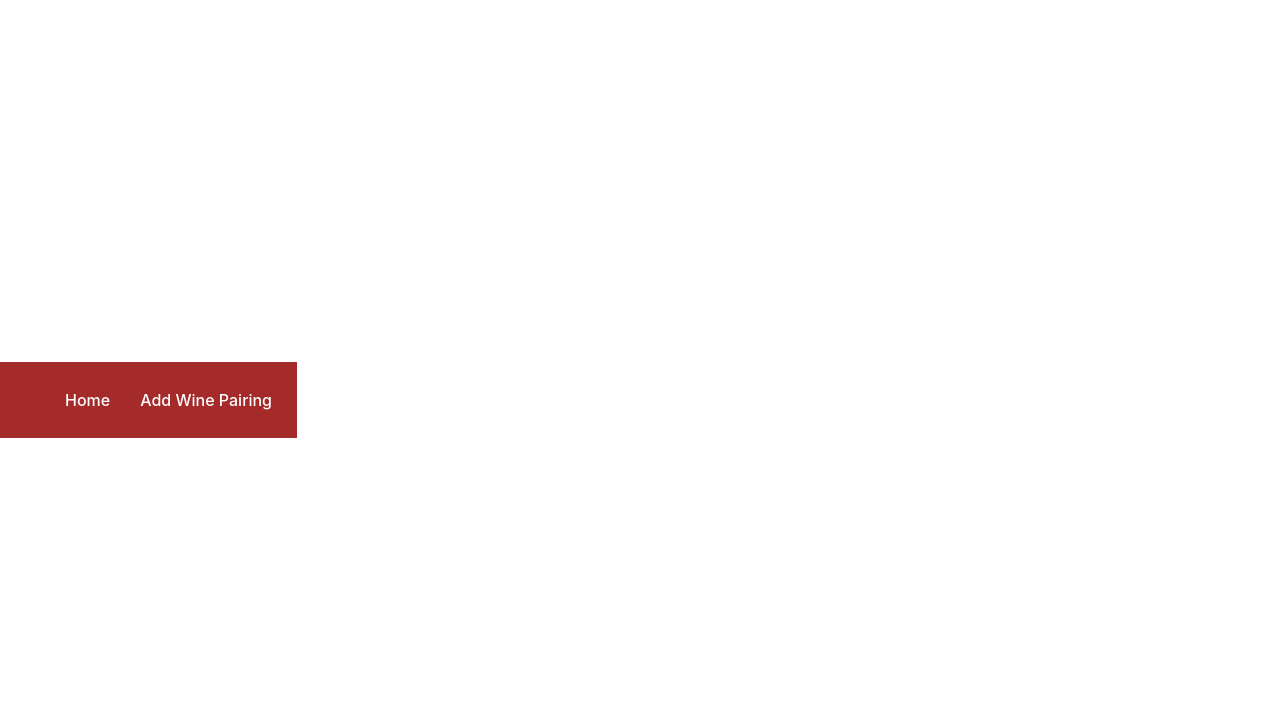
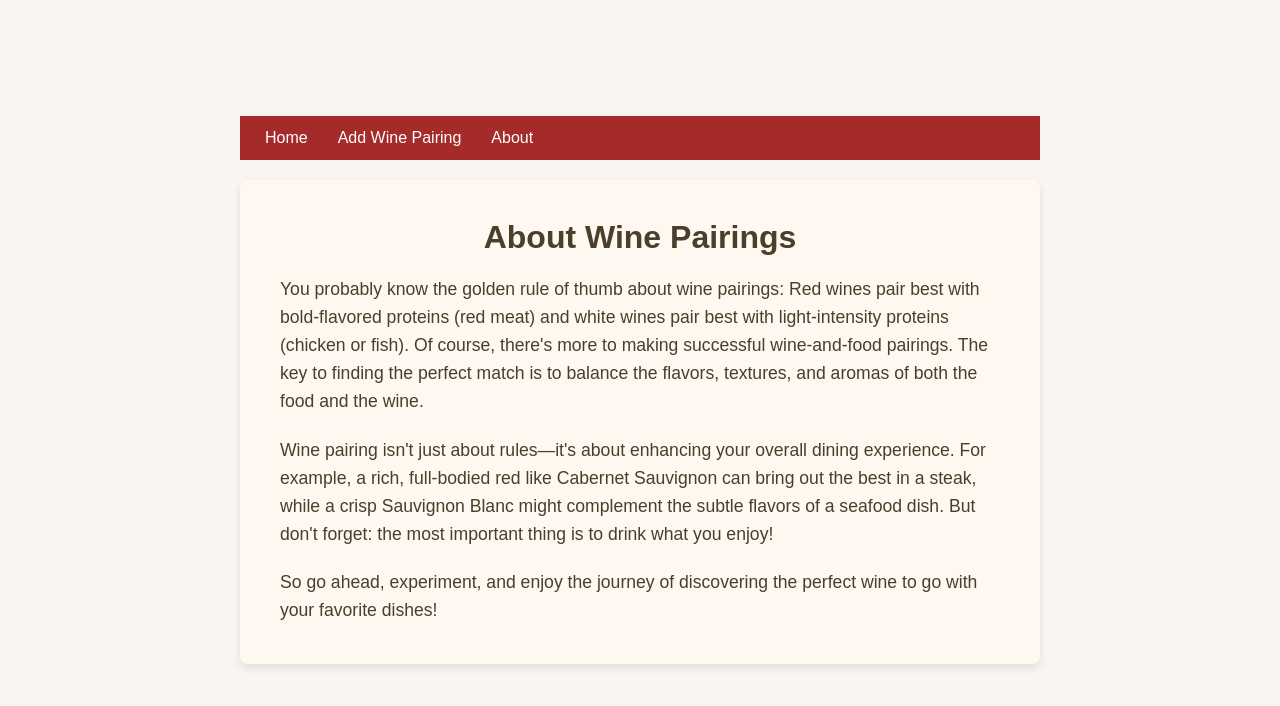
Before and after one commit to PamelaTerrell/PairingYourWineFront, a React (Vite) app: page /about in a window 1280 px wide. Shown: the top 706 px of the page. Built offline with nearby package versions, Linux system fonts and the light colour scheme.

Commit message:
addedAboutPage

```diff
--- a/src/App.jsx
+++ b/src/App.jsx
@@ -2,6 +2,7 @@
 import { BrowserRouter as Router, Routes, Route } from 'react-router-dom';
 import Home from './pages/Home';
 import AddWinePairing from './pages/AddWinePairing';
+import About from './pages/About';
 import Navbar from './components/Navbar';
 
 const App = () => {
@@ -11,6 +12,7 @@
       <Routes>
         <Route path="/" element={<Home />} />
         <Route path="/add" element={<AddWinePairing />} />
+        <Route path="/about" element={<About />} />
       </Routes>
     </Router>
   );
--- /dev/null
+++ b/src/components/Navbar.css
@@ -0,0 +1,21 @@
+/* Navbar.css */
+.navbar {
+    background-color: brown;
+    padding: 10px;
+  }
+
+  .navbar ul {
+    display: flex;
+    list-style-type: none;
+    margin: 0;
+    padding: 0;
+  }
+
+  .navbar li {
+    margin: 0 15px;
+  }
+
+  .navbar a {
+    color: white;
+    text-decoration: none;
+  }
--- a/src/components/Navbar.jsx
+++ b/src/components/Navbar.jsx
@@ -1,19 +1,19 @@
 import React from 'react';
+import './Navbar.css'
 import { Link } from 'react-router-dom';
 
 const Navbar = () => {
   return (
-    <nav style={{ backgroundColor: 'brown', padding: '10px' }}>
-      <ul style={{ display: 'flex', listStyleType: 'none', color: 'white' }}>
-        <li style={{ margin: '0 15px' }}>
-          <Link to="/" style={{ color: 'white', textDecoration: 'none' }}>
-            Home
-          </Link>
+    <nav className="navbar">
+      <ul>
+        <li>
+          <Link to="/">Home</Link>
         </li>
-        <li style={{ margin: '0 15px' }}>
-          <Link to="/add" style={{ color: 'white', textDecoration: 'none' }}>
-            Add Wine Pairing
-          </Link>
+        <li>
+          <Link to="/add">Add Wine Pairing</Link>
+        </li>
+        <li>
+          <Link to="/about">About</Link> {/* Link to the About page */}
         </li>
       </ul>
     </nav>
--- /dev/null
+++ b/src/pages/About.css
@@ -0,0 +1,54 @@
+/* Reset styles */
+* {
+    margin: 0;
+    padding: 0;
+    box-sizing: border-box;
+  }
+
+  body {
+    font-family: Arial, sans-serif;
+    background-color: #f9f5f2;
+    color: #4b3e2b; /* Dark brown */
+  }
+
+  .about-container {
+    background-color: #fff8f0; /* Soft off-white */
+    padding: 40px;
+    border-radius: 8px;
+    box-shadow: 0 4px 8px rgba(0, 0, 0, 0.1);
+    max-width: 800px;
+    margin: 20px auto;
+  }
+
+  .about-container h1 {
+    text-align: center;
+    font-size: 2rem;
+    color: #4b3e2b;
+    margin-bottom: 20px;
+  }
+
+  .about-container p {
+    line-height: 1.6;
+    font-size: 1.1rem;
+    color: #4b3e2b;
+    margin-bottom: 20px;
+  }
+
+  .about-container p:last-child {
+    margin-bottom: 0;
+  }
+
+  /* Responsive design */
+  @media (max-width: 600px) {
+    .about-container {
+      padding: 20px;
+    }
+
+    .about-container h1 {
+      font-size: 1.5rem;
+    }
+
+    .about-container p {
+      font-size: 1rem;
+    }
+  }
--- /dev/null
+++ b/src/pages/About.jsx
@@ -0,0 +1,23 @@
+import React from 'react';
+import './About.css'; // Assuming you will create a corresponding CSS file
+
+const About = () => {
+  return (
+    <div className="about-container">
+      <h1>About Wine Pairings</h1>
+      <p>
+        You probably know the golden rule of thumb about wine pairings: Red wines pair best with bold-flavored proteins (red meat) and white wines pair best with light-intensity proteins (chicken or fish).
+        Of course, there's more to making successful wine-and-food pairings. The key to finding the perfect match is to balance the flavors, textures, and aromas of both the food and the wine.
+      </p>
+      <p>
+        Wine pairing isn't just about rules—it's about enhancing your overall dining experience. For example, a rich, full-bodied red like Cabernet Sauvignon can bring out the best in a steak, while a crisp Sauvignon Blanc might complement the subtle flavors of a seafood dish.
+        But don't forget: the most important thing is to drink what you enjoy!
+      </p>
+      <p>
+        So go ahead, experiment, and enjoy the journey of discovering the perfect wine to go with your favorite dishes!
+      </p>
+    </div>
+  );
+};
+
+export default About;
--- /dev/null
+++ b/src/pages/AddWinePairing.css
@@ -0,0 +1,99 @@
+/* General Reset */
+* {
+    margin: 0;
+    padding: 0;
+    box-sizing: border-box;
+  }
+
+  /* Body and Page Layout */
+  body {
+    font-family: Arial, sans-serif;
+    background-color: #f9f5f2; /* Light beige background */
+    color: #4b3e2b; /* Dark brown text color */
+    display: flex;
+    justify-content: center;
+    align-items: center;
+    height: 100vh;
+    padding: 20px;
+  }
+
+  /* Main container */
+  .add-wine-container {
+    background-color: #fff8f0; /* Soft off-white background */
+    border-radius: 8px;
+    box-shadow: 0 4px 8px rgba(0, 0, 0, 0.1);
+    padding: 30px;
+    width: 100%;
+    max-width: 500px;
+  }
+
+  /* Page Title */
+  .add-wine-container h1 {
+    text-align: center;
+    font-size: 1.8rem;
+    color: #4b3e2b;
+    margin-bottom: 20px;
+  }
+
+  /* Form elements */
+  form {
+    display: flex;
+    flex-direction: column;
+    gap: 15px;
+  }
+
+  input[type="text"] {
+    padding: 12px;
+    border: 1px solid #c5a88e; /* Light brown border */
+    border-radius: 6px;
+    font-size: 1rem;
+    color: #4b3e2b;
+    background-color: #fff;
+    transition: border-color 0.3s;
+  }
+
+  input[type="text"]:focus {
+    border-color: #a0522d; /* Darker brown on focus */
+    outline: none;
+  }
+
+  button[type="submit"] {
+    background-color: #a0522d; /* Dark brown background */
+    color: white;
+    padding: 12px;
+    border: none;
+    border-radius: 6px;
+    font-size: 1rem;
+    cursor: pointer;
+    transition: background-color 0.3s;
+  }
+
+  button[type="submit"]:hover {
+    background-color: #8b4513; /* Lighter brown on hover */
+  }
+
+  /* Error message styling */
+  .error {
+    color: red;
+    font-size: 0.9rem;
+    text-align: center;
+  }
+
+  /* Responsive design */
+  @media (max-width: 600px) {
+    .add-wine-container {
+      padding: 20px;
+    }
+
+    .add-wine-container h1 {
+      font-size: 1.5rem;
+    }
+
+    input[type="text"] {
+      font-size: 0.9rem;
+    }
+
+    button[type="submit"] {
+      font-size: 0.9rem;
+    }
+  }
--- a/src/pages/AddWinePairing.jsx
+++ b/src/pages/AddWinePairing.jsx
@@ -1,4 +1,5 @@
 import React, { useState } from 'react';
+import './AddWinePairing.css';
 
 const AddWinePairing = () => {
   const [wine, setWine] = useState('');
```
